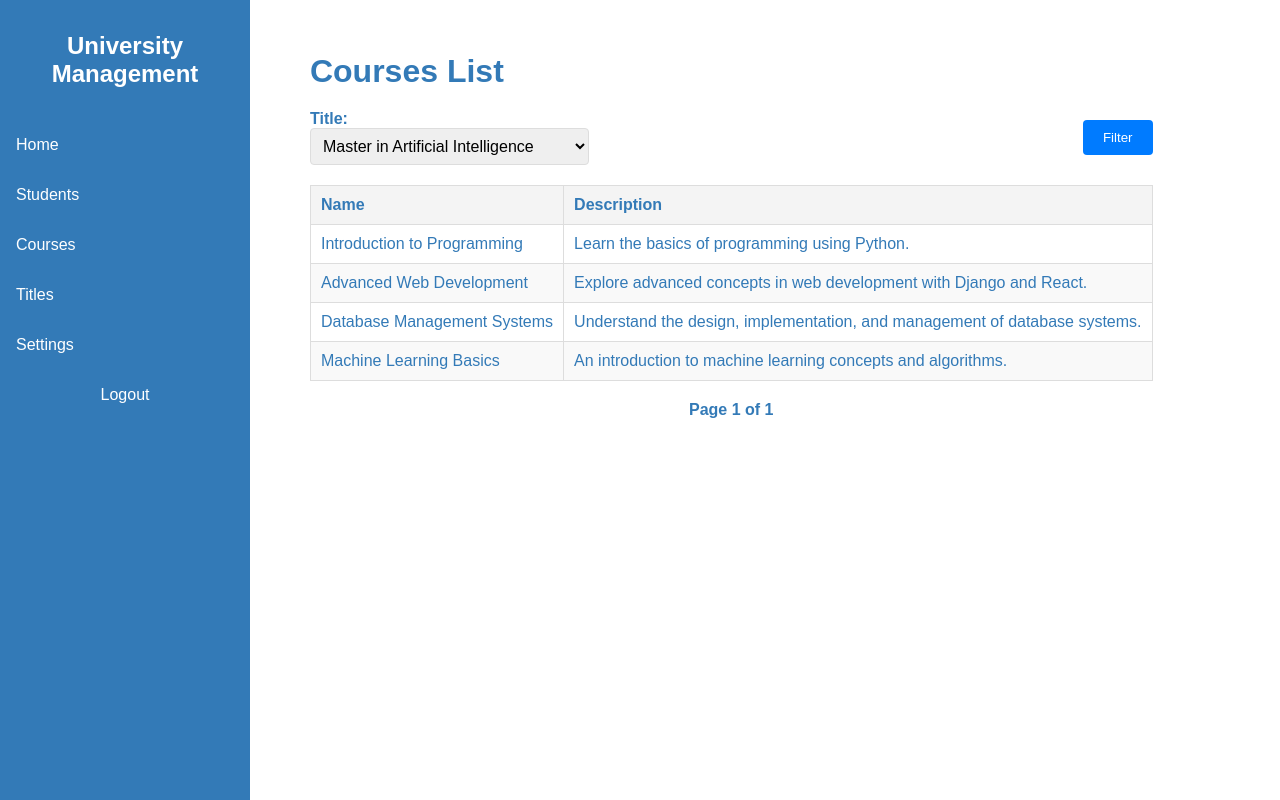
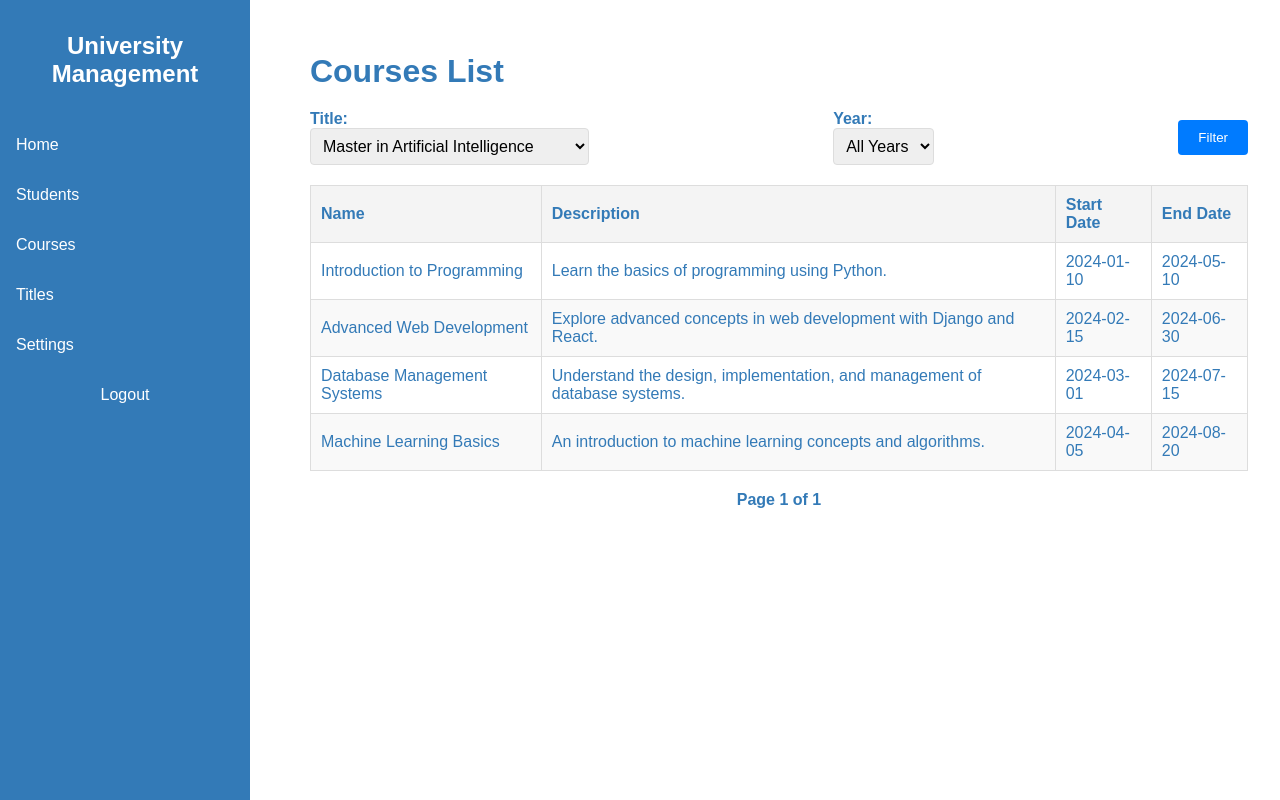
Before and after one commit to alfamike/University-Management-Project-Django, a Django app: page /courses/ in a window 1280 px wide. Run offline with Django 5.2, Linux system fonts and the light colour scheme.

Commit message:
Added: - Courses list with year filter

```diff
--- a/university_management/registration_app/services_fabric/services_course.py
+++ b/university_management/registration_app/services_fabric/services_course.py
@@ -84,7 +84,7 @@ def get_all_courses():
     return response
 
 
-def get_courses_by_title(title_id):
+def get_courses_by_title_year(title_id, year):
     fabric_client = get_fabric_client()
 
     # Cargar el canal y la identidad del usuario
@@ -96,7 +96,7 @@ def get_courses_by_title(title_id):
         channel_name='mychannel',
         chaincode_name='mycc',  # Nombre de tu Chaincode
         fcn='GetCoursesByTitle',  # Función en el Chaincode
-        args=[title_id]
+        args=[title_id, year]
     )
 
     return response
--- a/university_management/registration_app/templates/courses/course_list.html
+++ b/university_management/registration_app/templates/courses/course_list.html
@@ -19,6 +19,16 @@
             </select>
         </div>
 
+        <div class="filter">
+            <label for="year">Year:</label>
+            <select class="filter-dropdown" id="year" name="year">
+                <option value="">All Years</option>
+                {% for year in years %}
+                    <option value="{{ year }}" {% if year == year_filter %} selected {% endif %}>{{ year }}</option>
+                {% endfor %}
+            </select>
+        </div>
+
         <button class="btn-filter" type="submit">Filter</button>
     </form>
 </div>
@@ -30,6 +40,8 @@
         <tr>
             <th>Name</th>
             <th>Description</th>
+            <th>Start Date</th>
+            <th>End Date</th>
         </tr>
         </thead>
         <tbody id="course-list">
@@ -37,6 +49,8 @@
         <tr>
             <td>{{ course.name }}</td>
             <td>{{ course.description }}</td>
+            <td>{{ course.start_date }}</td>
+            <td>{{ course.end_date }}</td>
         </tr>
         {% empty %}
         <tr>
@@ -88,6 +102,7 @@
 
             // Get the selected title filter value
             const titleFilter = document.getElementById('title').value;
+            const yearFilter = document.getElementById('year').value;
 
             // Get CSRF token
             const csrfToken = document.querySelector('[name=csrfmiddlewaretoken]').value;
@@ -95,6 +110,7 @@
             // Update the URL to reflect the filter parameters
             const url = new URL(window.location.href);
             url.searchParams.set('title', titleFilter);
+            url.searchParams.set('year', yearFilter);
 
             // Fetch the filtered courses data via AJAX
             fetch(url, {
@@ -117,6 +133,8 @@
                             row.innerHTML = `
                                 <td>${course.name}</td>
                                 <td>${course.description}</td>
+                                <td>${course.start_date}</td>
+                                <td>${course.end_date}</td>
                             `;
                             courseList.appendChild(row);
                         });
@@ -207,6 +225,8 @@
                                 row.innerHTML = `
                                     <td>${course.name}</td>
                                     <td>${course.description}</td>
+                                    <td>${course.start_date}</td>
+                                    <td>${course.end_date}</td>
                                 `;
                                 courseList.appendChild(row);
                             });
--- a/university_management/registration_app/views.py
+++ b/university_management/registration_app/views.py
@@ -335,6 +335,7 @@ def course_list(request):
 
     # Filters
     title_filter = request.GET.get('title', None)
+    year_filter = request.GET.get('year', None)
 
     # Get filters for titles
     # TODO
@@ -349,9 +350,12 @@ def course_list(request):
     # If invalid or empty, reset to None
     title_filter = None if title_filter in [None, '', 'None'] else title_filter
 
-    # Filter by title if provided
-    if title_filter:
-        courses = services_course.get_courses_by_title(title_filter)
+    # Filter by title and year if provided
+    if title_filter or year_filter:
+        courses = services_course.get_courses_by_title_year(title_filter, year_filter)
+
+    # Filter for years
+    years = list(range(2024, 2031))
 
     # Pagination setup
     paginator = Paginator(courses, 5)  # 5 courses per page
@@ -370,7 +374,9 @@ def course_list(request):
         for course in page_obj:
             course_data.append({
                 'name': course["name"],
-                'description': course["description"]
+                'description': course["description"],
+                'start_date': course["start_date"],
+                'end_date': course["end_date"]
             })
 
         return JsonResponse({
@@ -386,5 +392,7 @@ def course_list(request):
     return render(request, 'courses/course_list.html', {
         'page_obj': page_obj,
         'titles': titles,
+        'years': years,
         'title_filter': title_filter,
+        'year_filter': year_filter,
     })
```
